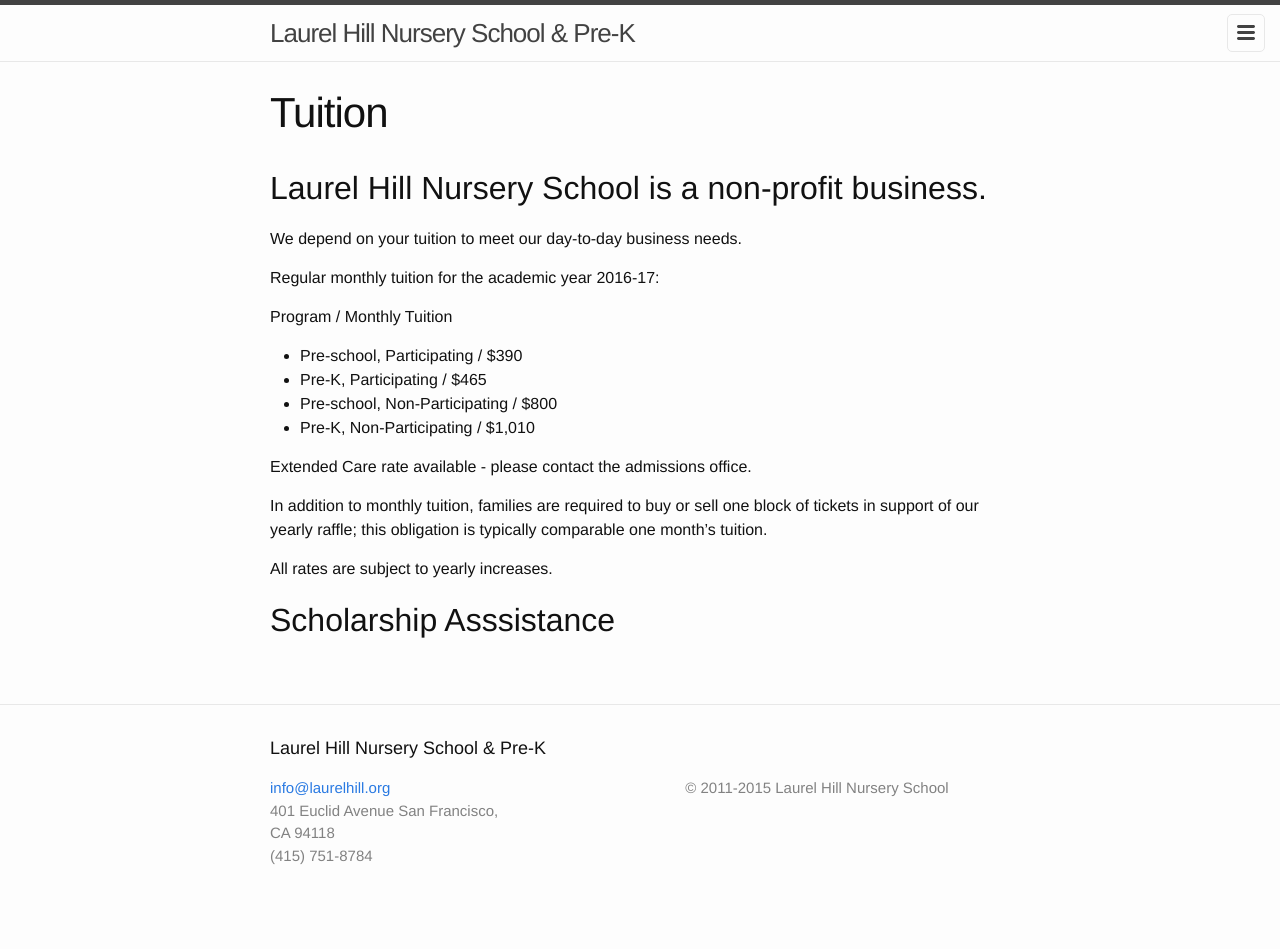
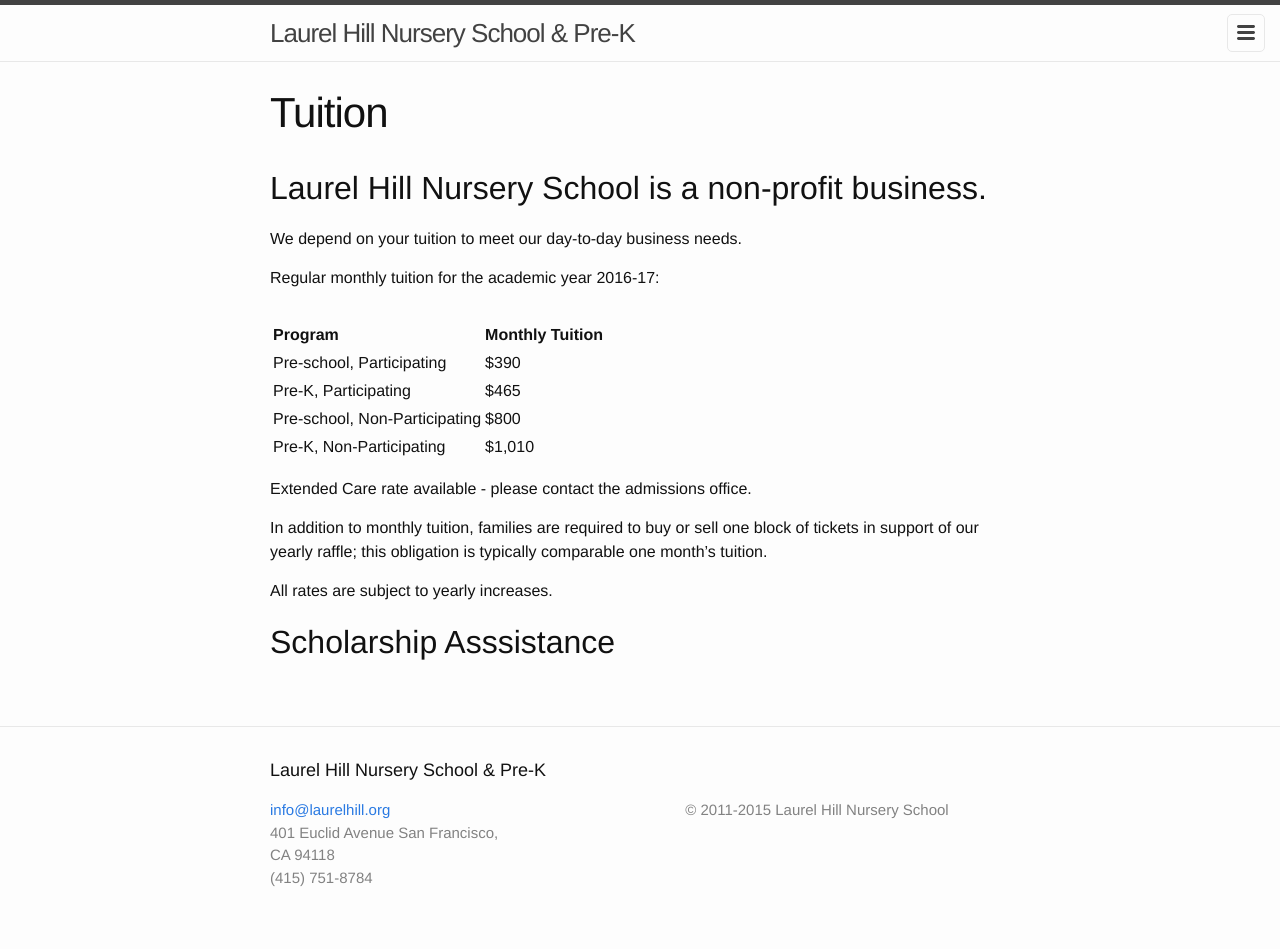
Before and after one commit to saliemchiu/lhns, a Jekyll site: the page built from _admissions/tuition.md, in a window 1280 px wide. Built offline with Jekyll 4.4.1, drawn with Linux system fonts in a browser that asks for light colours; before the commit the page ends 927 px from its top, so only the background shows below that.

Commit message:
fixed table formatting

```diff
--- a/_admissions/tuition.md
+++ b/_admissions/tuition.md
@@ -10,12 +10,14 @@
 
 Regular monthly tuition for the academic year 2016-17:
 
-Program / Monthly Tuition
 
-* Pre-school, Participating / $390
-* Pre-K, Participating / $465
-* Pre-school, Non-Participating / $800
-* Pre-K, Non-Participating / $1,010
+| Program | Monthly Tuition |
+|:--------|:-------|
+| Pre-school, Participating | $390 |
+| Pre-K, Participating | $465 |
+| Pre-school, Non-Participating | $800 |
+| Pre-K, Non-Participating | $1,010 |
+
 
 Extended Care rate available - please contact the admissions office.
 
--- a/_sass/_base.scss
+++ b/_sass/_base.scss
@@ -204,3 +204,5 @@
         }
     }
 }
+
+table { padding: 15px 0;}
```
Also changed, not shown: _admissions/parent-participation.md (+0 -7 lines).
